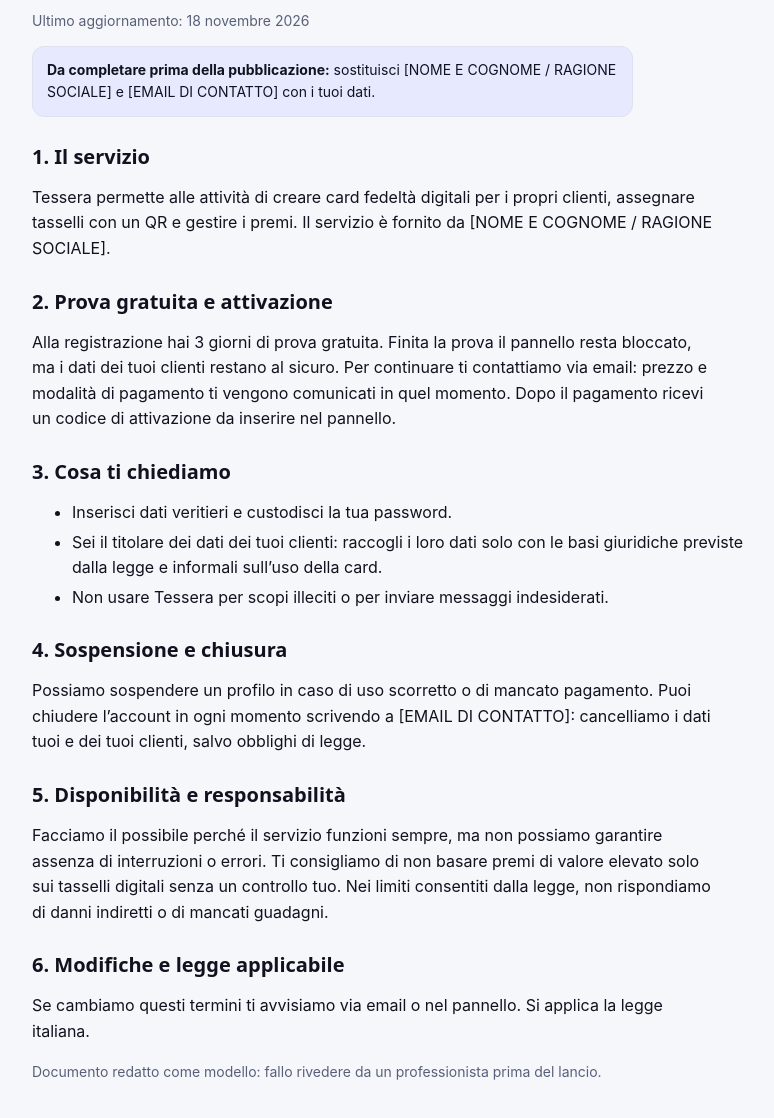
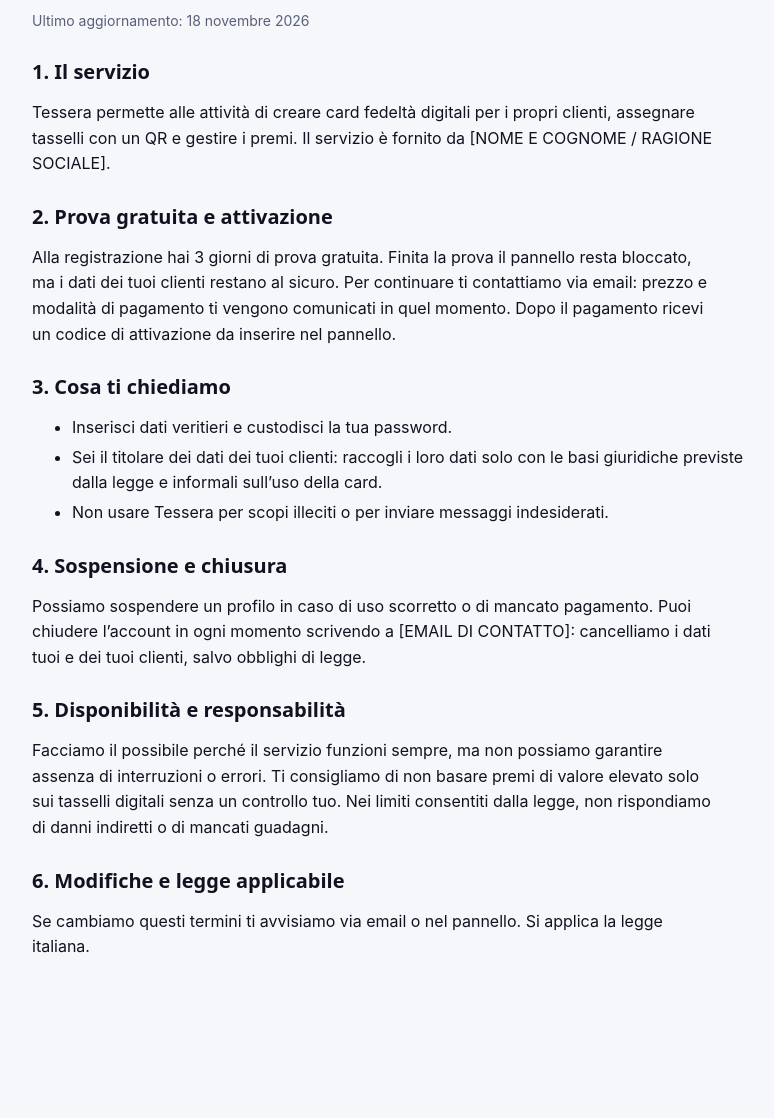
Before and after one commit to menuqr20/tessera-fedelta, a plain HTML site: page termini.html in a window 1280 px wide. Shown: the part 122-1240 px from the top of the page, without its empty margins (248-1022 px from the left). After the commit the page ends 1162 px from the top, so only its background shows below. Drawn offline with Linux system fonts and the light colour scheme.

Commit message:
Update termini.html

```diff
--- a/termini.html
+++ b/termini.html
@@ -6,7 +6,6 @@
 <p><a href="./">← Torna a Tessera</a></p>
 <h1>Termini d’uso</h1>
 <p class="m">Ultimo aggiornamento: 18 novembre 2026</p>
-<p class="todo"><b>Da completare prima della pubblicazione:</b> sostituisci [NOME E COGNOME / RAGIONE SOCIALE] e [EMAIL DI CONTATTO] con i tuoi dati.</p>
 
 <h2>1. Il servizio</h2>
 <p>Tessera permette alle attività di creare card fedeltà digitali per i propri clienti, assegnare tasselli con un QR e gestire i premi. Il servizio è fornito da [NOME E COGNOME / RAGIONE SOCIALE].</p>
@@ -29,5 +28,4 @@
 
 <h2>6. Modifiche e legge applicabile</h2>
 <p>Se cambiamo questi termini ti avvisiamo via email o nel pannello. Si applica la legge italiana.</p>
-<p class="m">Documento redatto come modello: fallo rivedere da un professionista prima del lancio.</p>
 </main></body></html>
```
